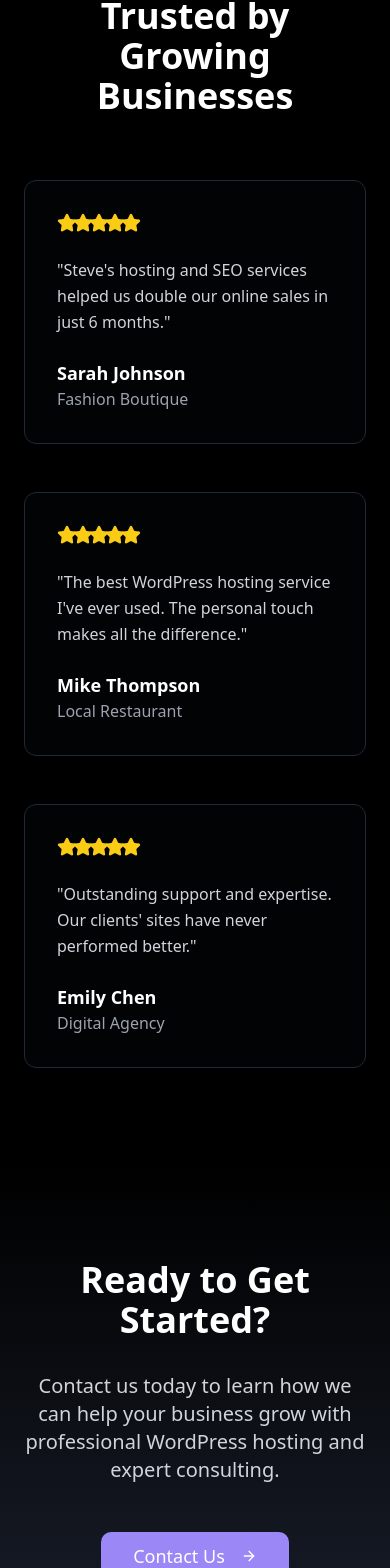
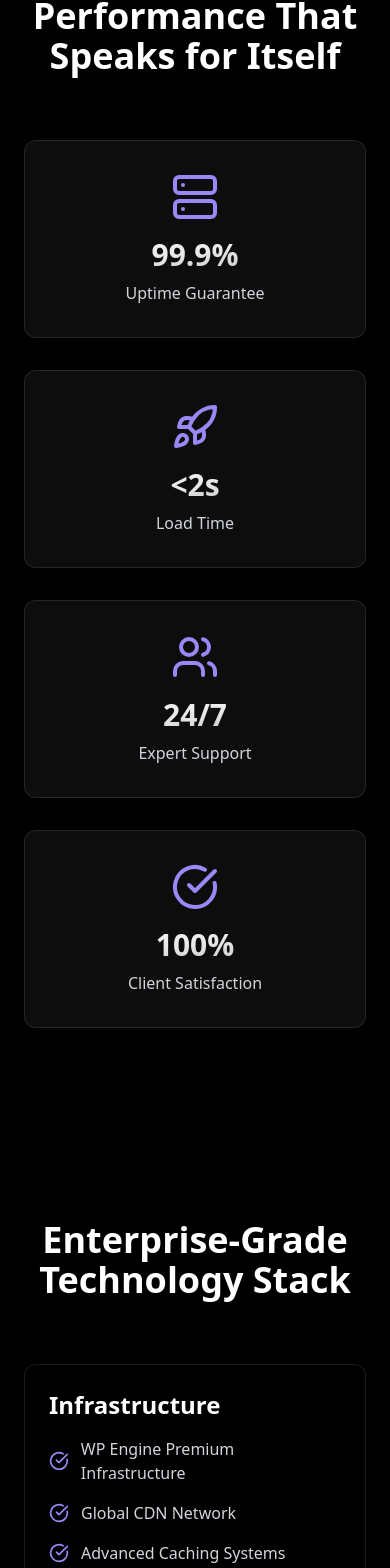
Before and after one commit to stevenboffa/wpvelocity, a React (Vite) app: page / in a window 390 px wide. Shown: the part 4820-6388 px from the top of the page. Built offline with nearby package versions, Linux system fonts and the light colour scheme.

Commit message:
Add suggestions for homepage content
Propose additional content sections that could enhance the homepage for the service.
[skip gpt_engineer]

```diff
--- a/src/pages/Index.tsx
+++ b/src/pages/Index.tsx
@@ -6,6 +6,7 @@ import { CheckCircle, Star, ArrowRight, Database, Server, ShieldCheck, RocketIco
 
 const Index = () => {
   return (
+
     <div className="min-h-screen flex flex-col bg-black text-white">
       <Header />
 
@@ -128,6 +129,148 @@ const Index = () => {
         </div>
       </section>
 
+      {/* Performance Metrics Section */}
+      <section className="py-24 bg-black/50">
+        <div className="container mx-auto px-6">
+          <h2 className="text-4xl font-bold text-center mb-16 text-white">
+            Performance That Speaks for Itself
+          </h2>
+          <div className="grid md:grid-cols-4 gap-8">
+            {[
+              { metric: "99.9%", label: "Uptime Guarantee", icon: Server },
+              { metric: "<2s", label: "Load Time", icon: RocketIcon },
+              { metric: "24/7", label: "Expert Support", icon: Users },
+              { metric: "100%", label: "Client Satisfaction", icon: CheckCircle },
+            ].map((item, index) => (
+              <div key={index} className="text-center p-8 glass-morphism rounded-xl">
+                <item.icon className="w-12 h-12 mx-auto mb-4 text-primary" />
+                <h3 className="text-3xl font-bold mb-2 text-gradient">{item.metric}</h3>
+                <p className="text-gray-300">{item.label}</p>
+              </div>
+            ))}
+          </div>
+        </div>
+      </section>
+
+      {/* Technology Stack Section */}
+      <section className="py-24 bg-black">
+        <div className="container mx-auto px-6">
+          <h2 className="text-4xl font-bold text-center mb-16 text-white">
+            Enterprise-Grade Technology Stack
+          </h2>
+          <div className="grid md:grid-cols-2 gap-12">
+            <div className="space-y-8">
+              <div className="p-6 neo-blur rounded-xl">
+                <h3 className="text-2xl font-semibold mb-4 text-white">Infrastructure</h3>
+                <ul className="space-y-4 text-gray-300">
+                  <li className="flex items-center gap-3">
+                    <CheckCircle className="text-primary" size={20} />
+                    WP Engine Premium Infrastructure
+                  </li>
+                  <li className="flex items-center gap-3">
+                    <CheckCircle className="text-primary" size={20} />
+                    Global CDN Network
+                  </li>
+                  <li className="flex items-center gap-3">
+                    <CheckCircle className="text-primary" size={20} />
+                    Advanced Caching Systems
+                  </li>
+                </ul>
+              </div>
+              <div className="p-6 neo-blur rounded-xl">
+                <h3 className="text-2xl font-semibold mb-4 text-white">Security</h3>
+                <ul className="space-y-4 text-gray-300">
+                  <li className="flex items-center gap-3">
+                    <CheckCircle className="text-primary" size={20} />
+                    Daily Malware Scanning
+                  </li>
+                  <li className="flex items-center gap-3">
+                    <CheckCircle className="text-primary" size={20} />
+                    DDoS Protection
+                  </li>
+                  <li className="flex items-center gap-3">
+                    <CheckCircle className="text-primary" size={20} />
+                    SSL Certificates Included
+                  </li>
+                </ul>
+              </div>
+            </div>
+            <div className="space-y-8">
+              <div className="p-6 neo-blur rounded-xl">
+                <h3 className="text-2xl font-semibold mb-4 text-white">Development</h3>
+                <ul className="space-y-4 text-gray-300">
+                  <li className="flex items-center gap-3">
+                    <CheckCircle className="text-primary" size={20} />
+                    Staging Environments
+                  </li>
+                  <li className="flex items-center gap-3">
+                    <CheckCircle className="text-primary" size={20} />
+                    Git Integration
+                  </li>
+                  <li className="flex items-center gap-3">
+                    <CheckCircle className="text-primary" size={20} />
+                    Custom Development Support
+                  </li>
+                </ul>
+              </div>
+              <div className="p-6 neo-blur rounded-xl">
+                <h3 className="text-2xl font-semibold mb-4 text-white">Analytics</h3>
+                <ul className="space-y-4 text-gray-300">
+                  <li className="flex items-center gap-3">
+                    <CheckCircle className="text-primary" size={20} />
+                    Performance Monitoring
+                  </li>
+                  <li className="flex items-center gap-3">
+                    <CheckCircle className="text-primary" size={20} />
+                    User Behavior Tracking
+                  </li>
+                  <li className="flex items-center gap-3">
+                    <CheckCircle className="text-primary" size={20} />
+                    Conversion Analytics
+                  </li>
+                </ul>
+              </div>
+            </div>
+          </div>
+        </div>
+      </section>
+
+      {/* Process Section */}
+      <section className="py-24 bg-black/50">
+        <div className="container mx-auto px-6">
+          <h2 className="text-4xl font-bold text-center mb-16 text-white">
+            Our Simple Process
+          </h2>
+          <div className="grid md:grid-cols-3 gap-12">
+            {[
+              {
+                step: "1",
+                title: "Initial Consultation",
+                description: "We start with a thorough discussion of your business goals, current challenges, and technical requirements to create a tailored hosting solution.",
+              },
+              {
+                step: "2",
+                title: "Site Analysis & Planning",
+                description: "Our team conducts a comprehensive analysis of your WordPress site, identifying optimization opportunities and creating an action plan.",
+              },
+              {
+                step: "3",
+                title: "Implementation & Support",
+                description: "We handle the entire migration process, implement optimizations, and provide ongoing support to ensure your site performs at its best.",
+              },
+            ].map((item, index) => (
+              <div key={index} className="relative p-8 glass-morphism rounded-xl">
+                <div className="absolute -top-6 left-8 w-12 h-12 flex items-center justify-center bg-primary rounded-full">
+                  <span className="text-xl font-bold text-black">{item.step}</span>
+                </div>
+                <h3 className="text-2xl font-semibold mt-4 mb-4 text-white">{item.title}</h3>
+                <p className="text-gray-300 leading-relaxed">{item.description}</p>
+              </div>
+            ))}
+          </div>
+        </div>
+      </section>
+
       {/* Social Proof */}
       <section className="py-24 bg-black">
         <div className="container mx-auto px-6">
```
